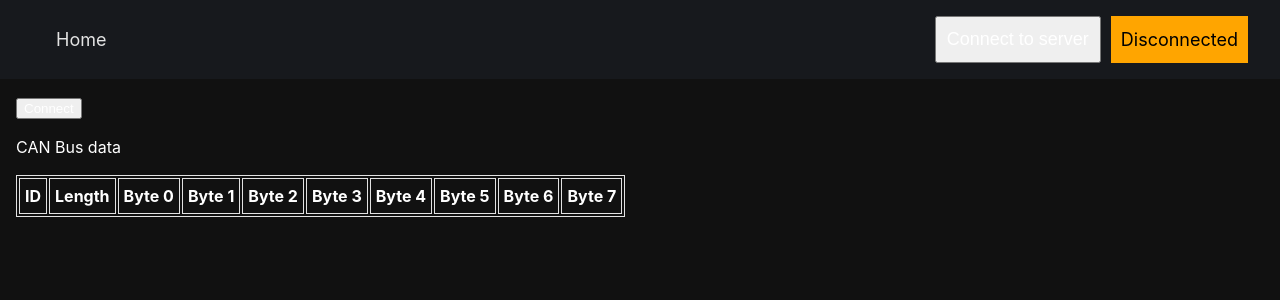
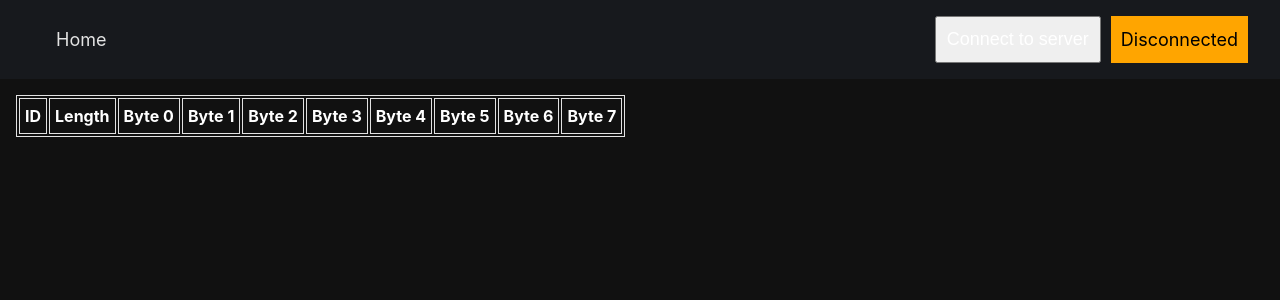
Before and after one commit to Afx31/wt-can-sniffer, a React (Vite) app in the folder client/: page /home in a window 1280 px wide. Shown: the top 300 px of the page. Built offline with nearby package versions, Linux system fonts and the light colour scheme.

Commit message:
Remove Server connection button from Home page

```diff
--- a/client/src/pages/home/Home.jsx
+++ b/client/src/pages/home/Home.jsx
@@ -6,7 +6,7 @@ import { Link } from 'react-router-dom'
 // import React from 'react';
 
 export default function Home() {
-  const { socketRef, isConnected, handleConnection, handleDisconnection } = useSocket()
+  const { socketRef, isConnected } = useSocket()
   const [canData, setCanData] = useState({})
 
   useEffect(() => {
@@ -42,13 +42,6 @@ export default function Home() {
 
   return (
     <div className='h-container'>
-      <button
-        onClick={isConnected ? handleDisconnection : handleConnection}
-      >
-        {isConnected ? 'Disconnect' : 'Connect'}
-      </button>
-      <p>CAN Bus data</p>
-
       <table>
         <thead>
           <tr>
```
